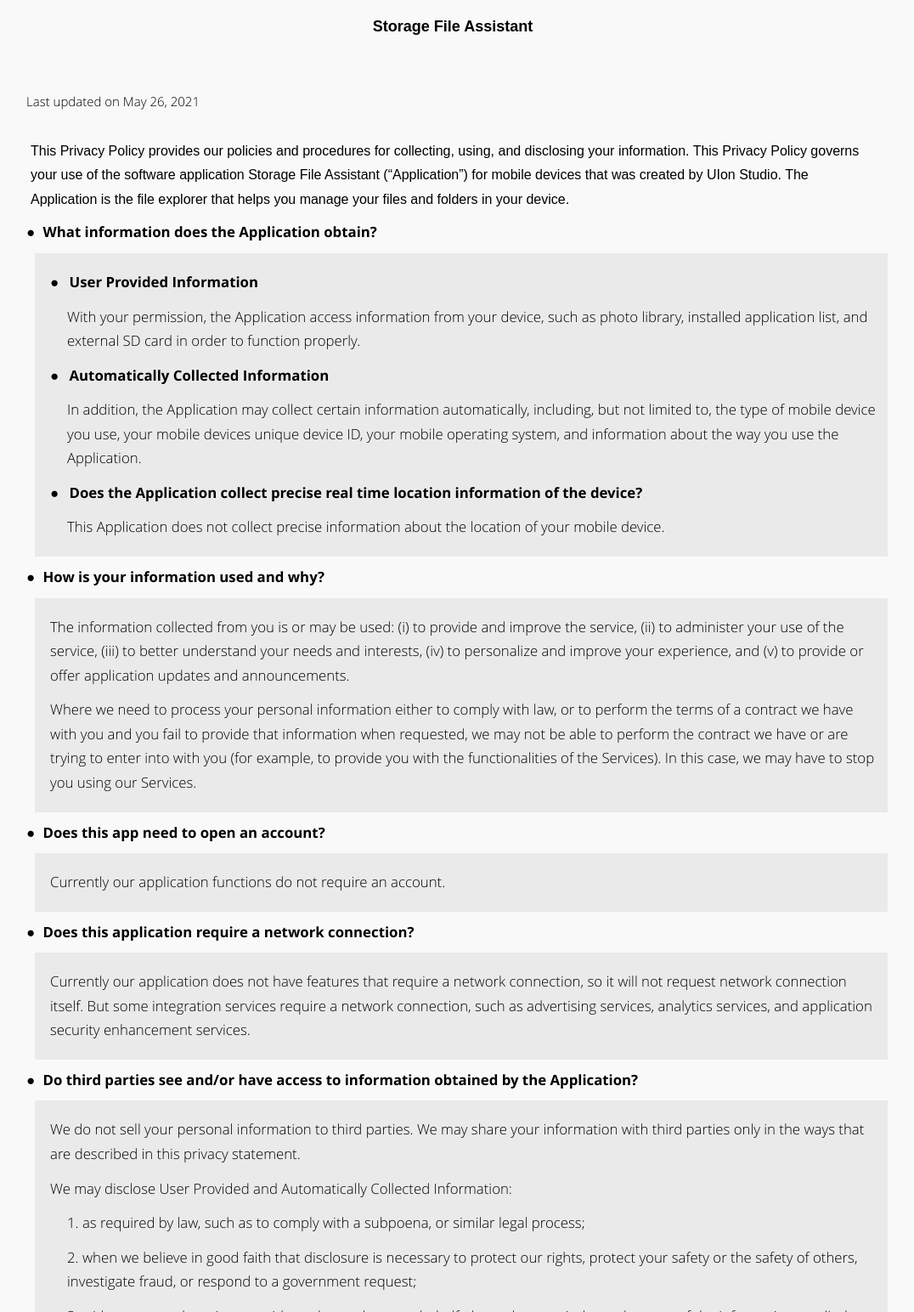
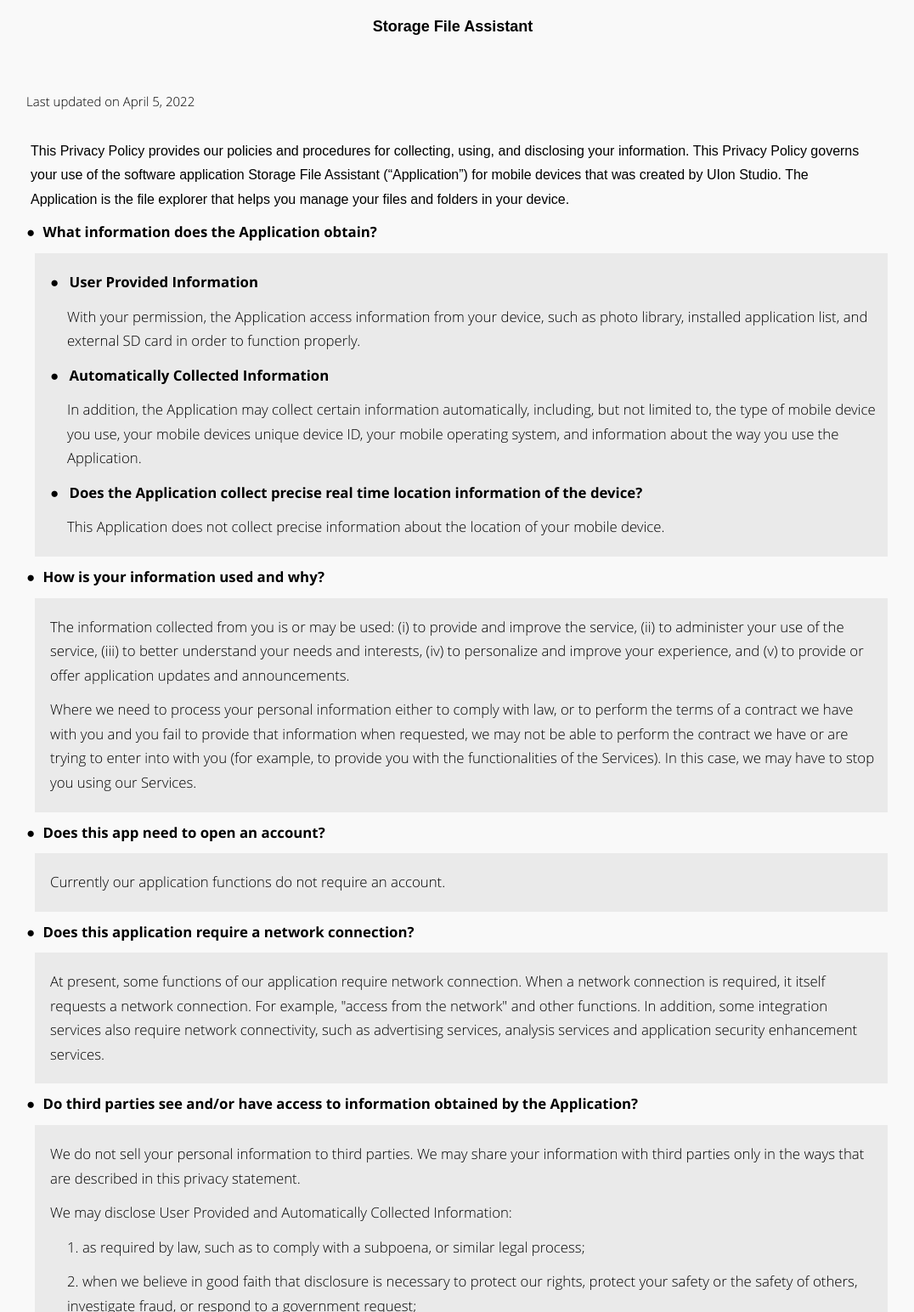
Before and after one commit to uionstudio/uionstudio.github.io, a plain HTML site: page storage-file-assistant/privacy-policy/index.html in a window 1280 px wide. Shown: the part 102-1646 px from the top of the page at 85% size, without its empty margins (107-1183 px from the left). Drawn offline with Linux system fonts and the light colour scheme.

Commit message:
Update index.html

```diff
--- a/storage-file-assistant/privacy-policy/index.html
+++ b/storage-file-assistant/privacy-policy/index.html
@@ -246,7 +246,7 @@
 <!--------------------------->
 <p class="PPTitle"><span><strong>Privacy Policy</strong></span></p>
 <p class="AppTitle"><span><strong>Storage File Assistant</strong></span></p>
-<p class="LastDate"><span>Last updated on May 26, 2021</span></p>
+<p class="LastDate"><span>Last updated on April 5, 2022</span></p>
 
 <!-----statement_content_Start------->
 <p class="statement">
@@ -296,7 +296,7 @@
 
 <p class="QATitleP">● <span class="QATitle">Does this application require a network connection?</span></p>
 	<div class="AnswerContent">
-	  <p class="AnswerContentP"> Currently our application does not have features that require a network connection, so it will not request network connection itself. But some integration services require a network connection, such as advertising services, analytics services, and application security enhancement services.</p>
+	  <p class="AnswerContentP"> At present, some functions of our application require network connection. When a network connection is required, it itself requests a network connection. For example, "access from the network" and other functions. In addition, some integration services also require network connectivity, such as advertising services, analysis services and application security enhancement services.</p>
 	</div>
 
 <p class="QATitleP">● <span class="QATitle">Do third parties see and/or have access to information obtained by the Application?</span></p>
```
